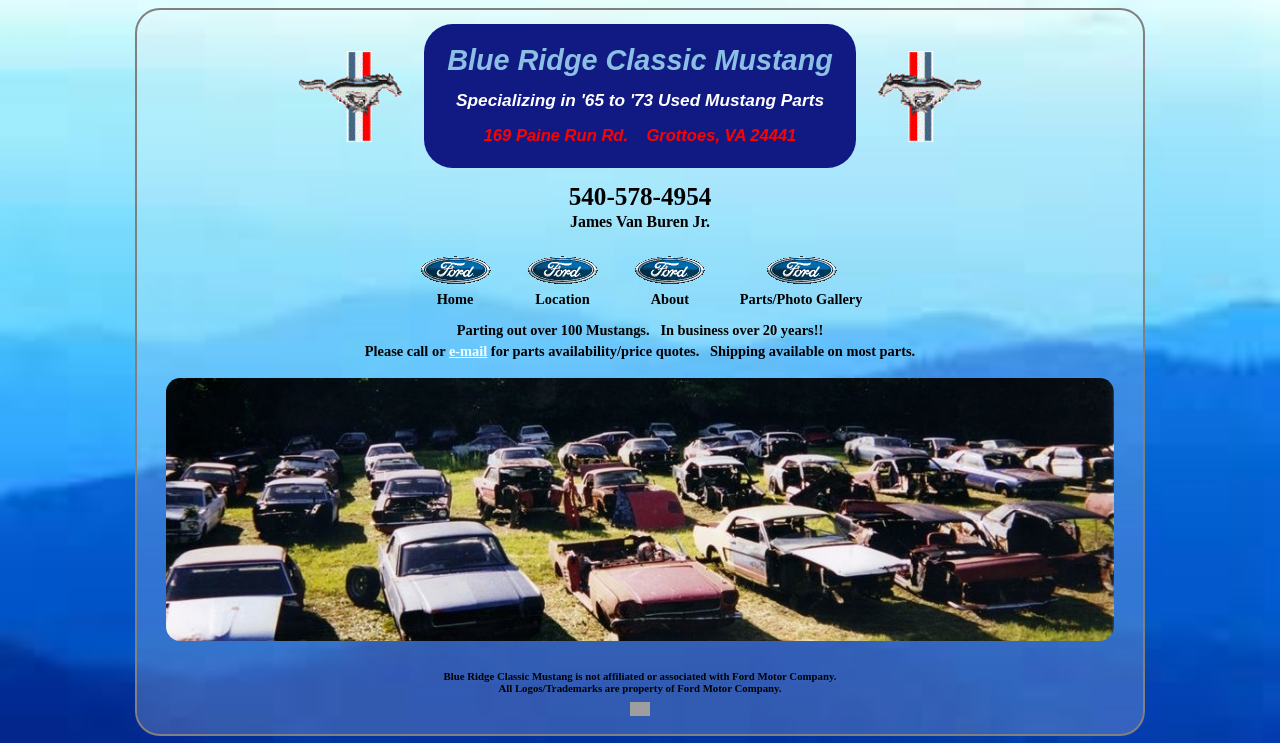
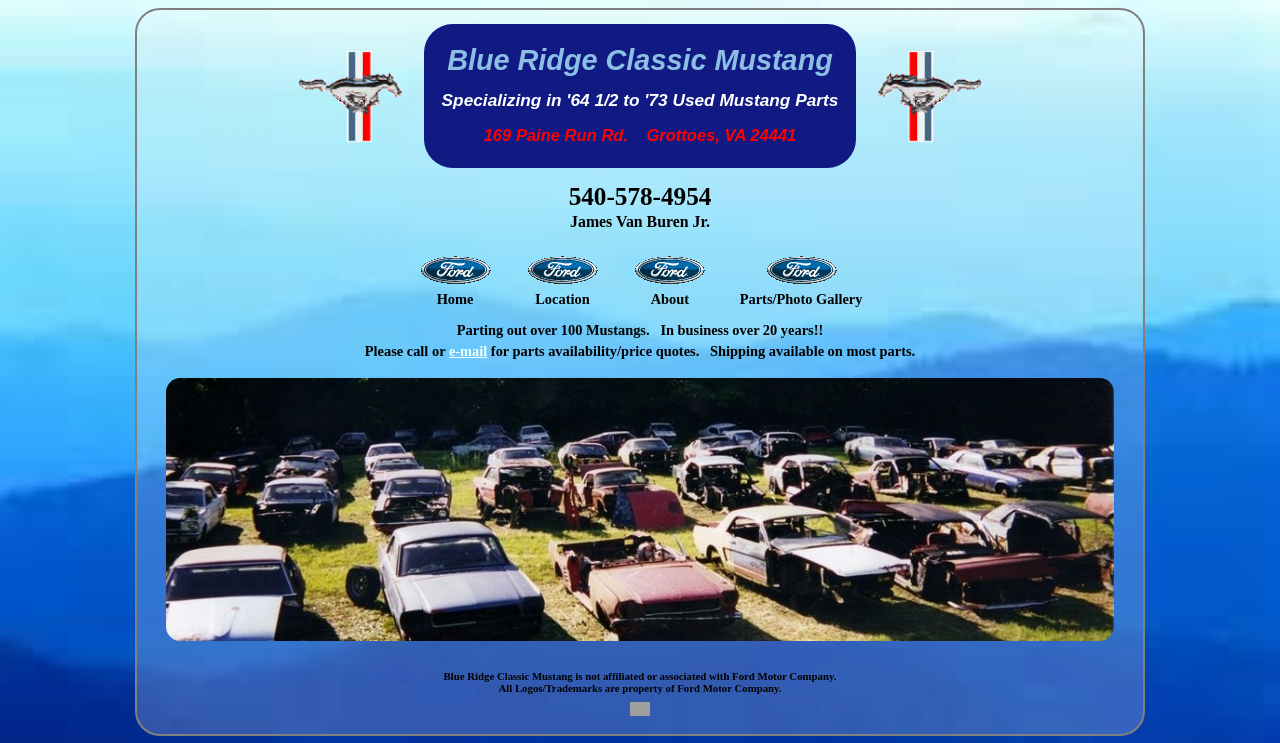
Before and after one commit to JiMinitaur/brcm-website, a PHP site: page /brcm.htm in a window 1280 px wide. Shown: the top 743 px of the page. Run offline with PHP 8.4, Linux system fonts and the light colour scheme; grey boxes are pictures that could not be loaded.

Commit message:
tweaks with owner

```diff
--- a/brcm.htm
+++ b/brcm.htm
@@ -33,7 +33,7 @@
             <div class='logo-brcm'>
               <p class='name'>Blue Ridge Classic Mustang</p>
               <p class='address'>169 Paine Run Rd. &nbsp;&nbsp; Grottoes, VA 24441</p>
-              <p class='catchphrase'>Specializing in &#39;65 to &#39;73 Used Mustang Parts</p>
+              <p class='catchphrase'>Specializing in &#39;64 1/2 to &#39;73 Used Mustang Parts</p>
             </div>
             <div class='logo-mustang right' ></div>
           </div>
--- a/css/brcm.css
+++ b/css/brcm.css
@@ -164,7 +164,7 @@ a:hover {color:red}
 	margin:1em 0em;
 }
 
-.about, {
+.about {
 	text-align:center;
 	font-size:1.1em;
 }
```
